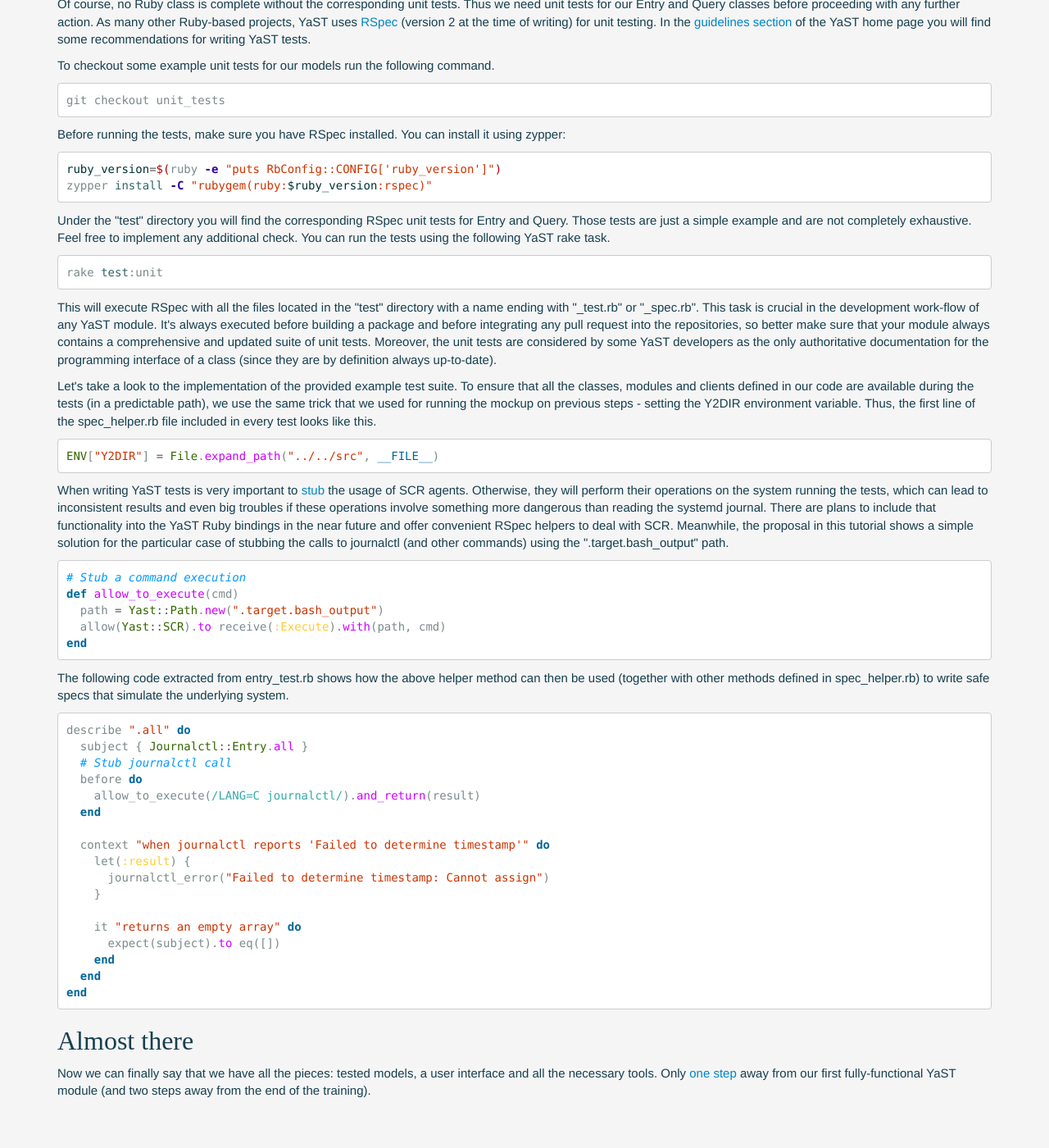
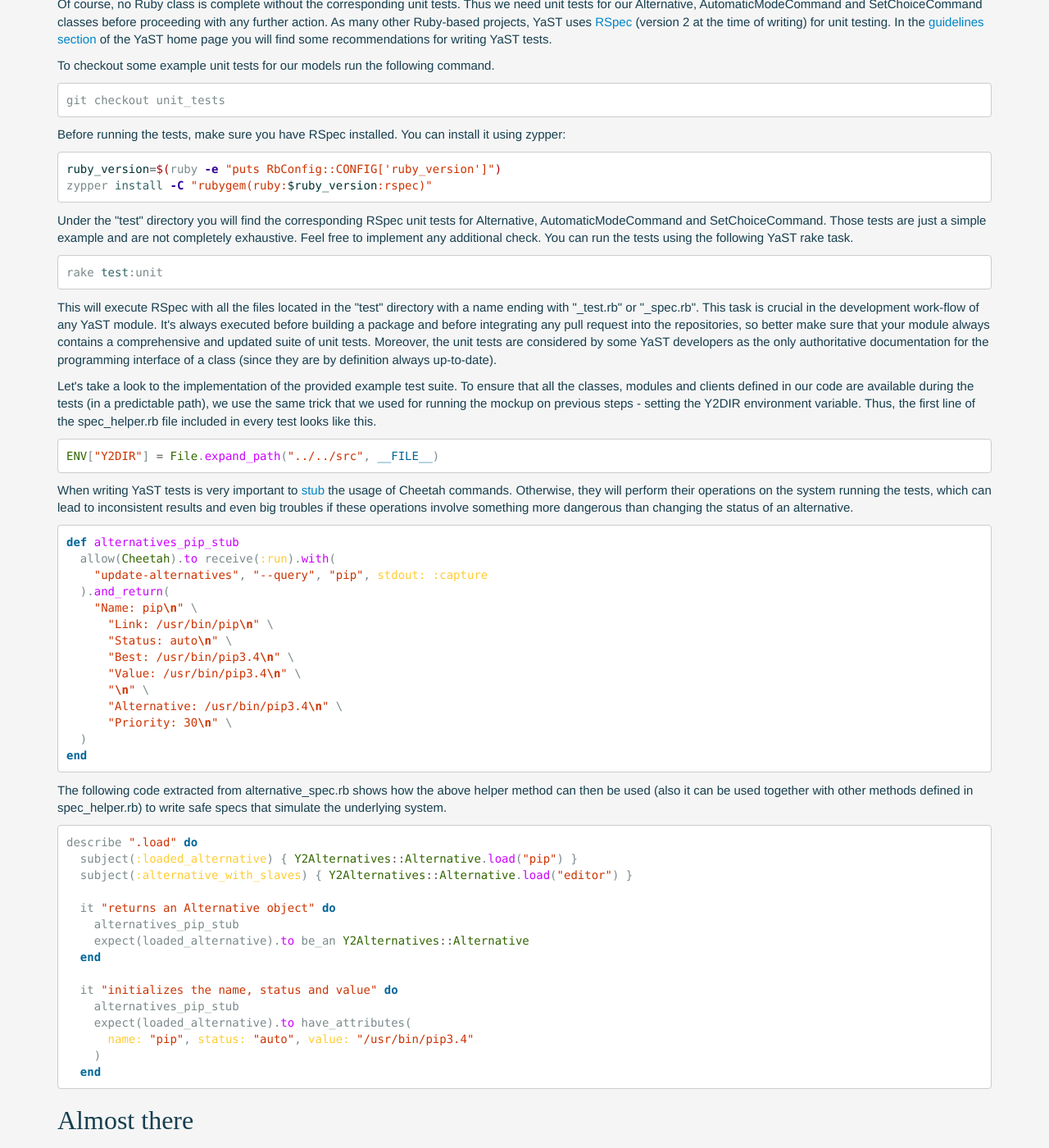
Before and after one commit to jyeray/yast-alternatives-tutorial, a Jekyll site: the page built from step4.html, in a window 1280 px wide and 1400 px high, scrolled down 1308 px. Shown: the whole window at 82% size. Built offline with Jekyll 4.4.1, drawn with Linux system fonts in a browser that asks for light colours; some web fonts are replaced.

Commit message:
Upudate The RSpec tests section

```diff
--- a/step4.html
+++ b/step4.html
@@ -76,10 +76,10 @@ upcoming step, but first we need to finish our prototype.
 <h3>The RSpec tests</h3>
 <p>
 Of course, no Ruby class is complete without the corresponding unit tests.
-Thus we need unit tests for our Entry and Query classes before proceeding with
-any further action. As many other Ruby-based projects, YaST uses
-<a href="http://rspec.info/">RSpec</a> (version 2 at the time of writing)
-for unit testing. In the
+Thus we need unit tests for our Alternative, AutomaticModeCommand and
+SetChoiceCommand classes before proceeding with any further action. As many
+other Ruby-based projects, YaST uses <a href="http://rspec.info/">RSpec</a>
+(version 2 at the time of writing) for unit testing. In the
 <a href="http://yast.github.io/guidelines.html">guidelines section</a> of the
 YaST home page you will find some recommendations for writing YaST tests.
 </p>
@@ -99,9 +99,10 @@ zypper install -C "rubygem(ruby:$ruby_version:rspec)"
 {% endhighlight %}
 <p>
 Under the &quot;test&quot; directory you will find the corresponding RSpec
-unit tests for Entry and Query. Those tests are just a simple example and
-are not completely exhaustive. Feel free to implement any additional check.
-You can run the tests using the following YaST rake task.
+unit tests for Alternative, AutomaticModeCommand and SetChoiceCommand. Those
+tests are just a simple example and are not completely exhaustive. Feel free to
+implement any additional check. You can run the tests using the following YaST
+rake task.
 </p>
 {% highlight bash %}
 rake test:unit
@@ -130,52 +131,56 @@ ENV["Y2DIR"] = File.expand_path("../../src", __FILE__)
 {% endhighlight %}
 <p>
 When writing YaST tests is very important to
-<a href="http://www.rubydoc.info/gems/rspec-mocks/">stub</a> the usage of SCR
-agents. Otherwise, they will perform their operations on the system running the
-tests, which can lead to inconsistent results and even big troubles if these
-operations involve something more dangerous than reading the systemd journal.
-There are plans to include that functionality into the YaST Ruby bindings in the
-near future and offer convenient RSpec helpers to deal with SCR. Meanwhile, the
-proposal in this tutorial shows a simple solution for the particular case of
-stubbing the calls to journalctl (and other commands) using the
-&quot;.target.bash_output&quot; path.
+<a href="http://www.rubydoc.info/gems/rspec-mocks/">stub</a> the usage of
+Cheetah commands. Otherwise, they will perform their operations on the system
+running the tests, which can lead to inconsistent results and even big troubles
+if these operations involve something more dangerous than changing the status of
+an alternative.
 </p>
 {% highlight ruby %}
-# Stub a command execution
-def allow_to_execute(cmd)
-  path = Yast::Path.new(".target.bash_output")
-  allow(Yast::SCR).to receive(:Execute).with(path, cmd)
+def alternatives_pip_stub
+  allow(Cheetah).to receive(:run).with(
+    "update-alternatives", "--query", "pip", stdout: :capture
+  ).and_return(
+    "Name: pip\n" \
+      "Link: /usr/bin/pip\n" \
+      "Status: auto\n" \
+      "Best: /usr/bin/pip3.4\n" \
+      "Value: /usr/bin/pip3.4\n" \
+      "\n" \
+      "Alternative: /usr/bin/pip3.4\n" \
+      "Priority: 30\n" \
+  )
 end
 {% endhighlight %}
 <p>
-The following code extracted from entry_test.rb shows how the above
-helper method can then be used (together with other methods defined in
-spec_helper.rb) to write safe specs that simulate the underlying system.
+The following code extracted from alternative_spec.rb shows how the above
+helper method can then be used (also it can be used together with other methods
+defined in spec_helper.rb) to write safe specs that simulate the underlying
+system.
 </p>
 {% highlight ruby %}
-describe ".all" do
-  subject { Journalctl::Entry.all }
-  # Stub journalctl call
-  before do
-    allow_to_execute(/LANG=C journalctl/).and_return(result)
+describe ".load" do
+  subject(:loaded_alternative) { Y2Alternatives::Alternative.load("pip") }
+  subject(:alternative_with_slaves) { Y2Alternatives::Alternative.load("editor") }
+
+  it "returns an Alternative object" do
+    alternatives_pip_stub
+    expect(loaded_alternative).to be_an Y2Alternatives::Alternative
   end
 
-  context "when journalctl reports 'Failed to determine timestamp'" do
-    let(:result) {
-      journalctl_error("Failed to determine timestamp: Cannot assign")
-    }
-
-    it "returns an empty array" do
-      expect(subject).to eq([])
-    end
+  it "initializes the name, status and value" do
+    alternatives_pip_stub
+    expect(loaded_alternative).to have_attributes(
+      name: "pip", status: "auto", value: "/usr/bin/pip3.4"
+    )
   end
-end
 {% endhighlight %}
 
 <h2>Almost there</h2>
 <p>
 Now we can finally say that we have all the pieces: tested models, a user
-interface and all the necessary tools. Only <a href="step6.html">one step</a>
+interface and all the necessary tools. Only <a href="step5.html">one step</a>
 away from our first fully-functional YaST module (and two steps away
 from the end of the training).
 </p>
```
